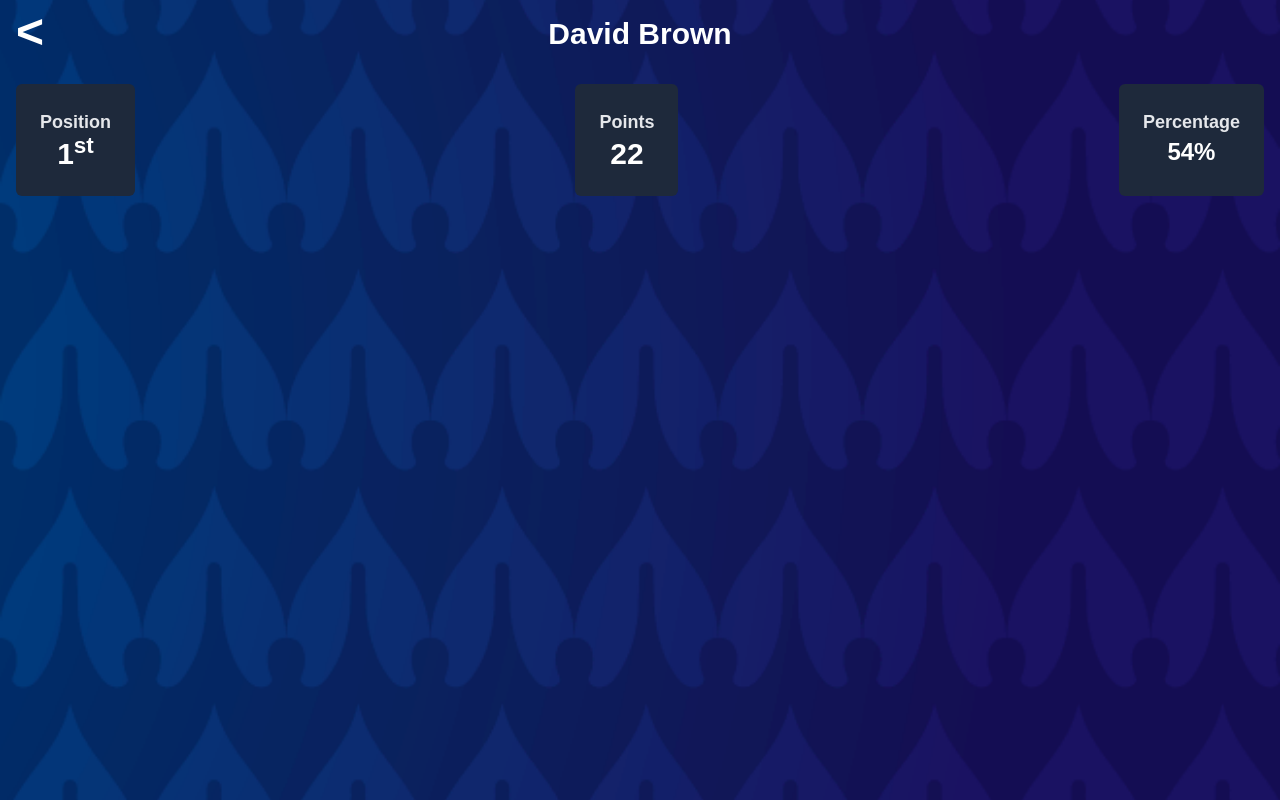
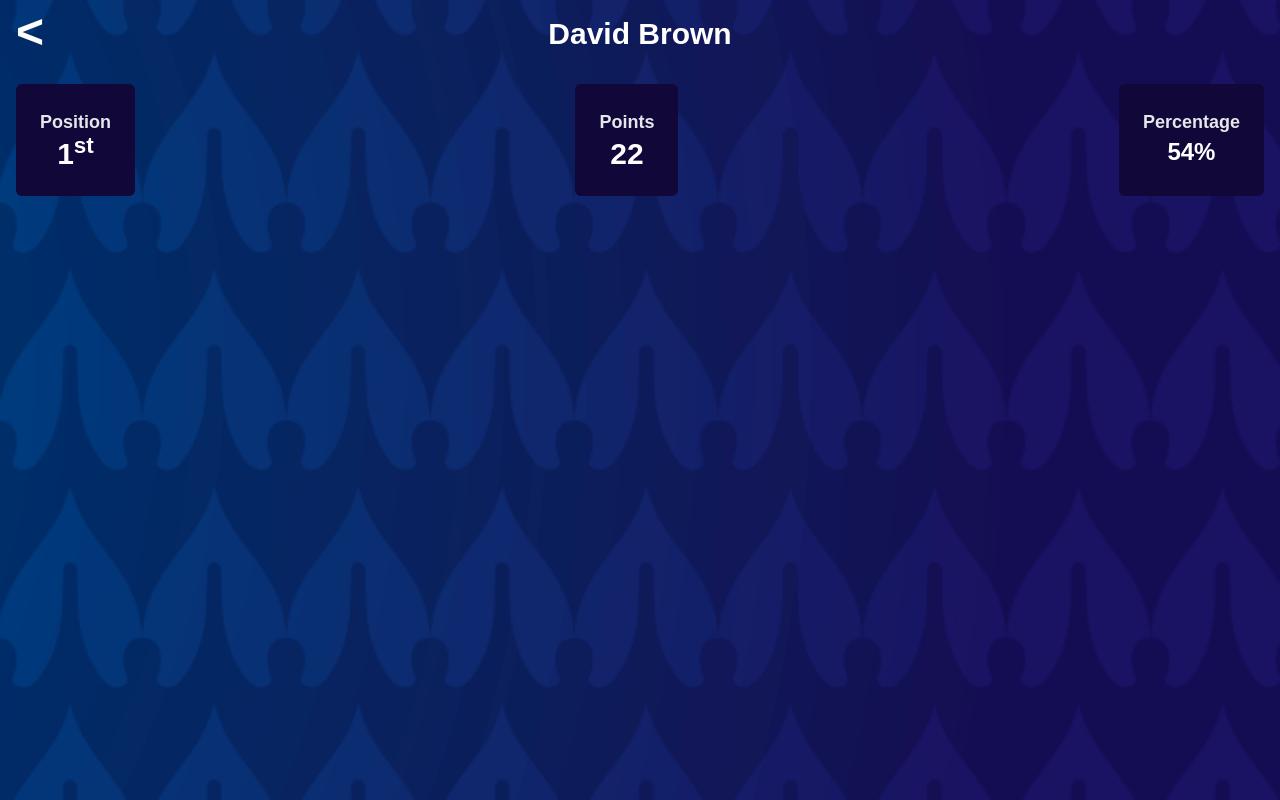
Before and after one commit to devslife7/copa-america-2024, a Next.js app: page /12 in a window 1280 px wide. Built offline with nearby package versions, Linux system fonts and the light colour scheme; a web font is replaced by a local one.

Commit message:
Add secondary color

```diff
--- a/app/[id]/page.tsx
+++ b/app/[id]/page.tsx
@@ -31,17 +31,17 @@
       </div>
 
       <div className="flex justify-between my-8 mx-4 font-bold">
-        <div className="bg-slate-800 p-6 rounded-md">
+        <div className="bg-secondary p-6 rounded-md">
           <div className="text-lg text-gray-200">Position</div>
           <p className="text-3xl text-center">
             1<sup>st</sup>
           </p>
         </div>
-        <div className="bg-slate-800 p-6 rounded-md">
+        <div className="bg-secondary p-6 rounded-md">
           <div className="text-lg text-gray-200">Points</div>
           <p className="text-3xl text-center">22</p>
         </div>
-        <div className="bg-slate-800 p-6 rounded-md">
+        <div className="bg-secondary p-6 rounded-md">
           <div className="text-lg text-gray-200">Percentage</div>
           <p className="text-2xl text-center">54%</p>
         </div>
--- a/tailwind.config.ts
+++ b/tailwind.config.ts
@@ -1,20 +1,18 @@
-import type { Config } from "tailwindcss";
+import type { Config } from "tailwindcss"
 
 const config: Config = {
-  content: [
-    "./pages/**/*.{js,ts,jsx,tsx,mdx}",
-    "./components/**/*.{js,ts,jsx,tsx,mdx}",
-    "./app/**/*.{js,ts,jsx,tsx,mdx}",
-  ],
+  content: ["./pages/**/*.{js,ts,jsx,tsx,mdx}", "./components/**/*.{js,ts,jsx,tsx,mdx}", "./app/**/*.{js,ts,jsx,tsx,mdx}"],
   theme: {
     extend: {
       backgroundImage: {
         "gradient-radial": "radial-gradient(var(--tw-gradient-stops))",
-        "gradient-conic":
-          "conic-gradient(from 180deg at 50% 50%, var(--tw-gradient-stops))",
+        "gradient-conic": "conic-gradient(from 180deg at 50% 50%, var(--tw-gradient-stops))",
+      },
+      colors: {
+        secondary: "#110739",
       },
     },
   },
   plugins: [],
-};
-export default config;
+}
+export default config
```
